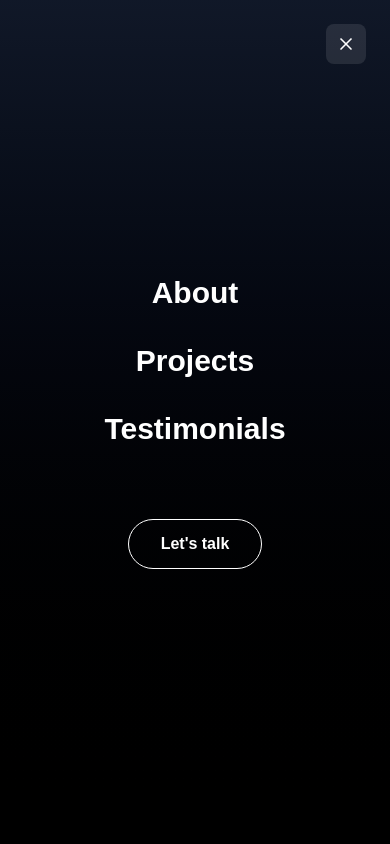
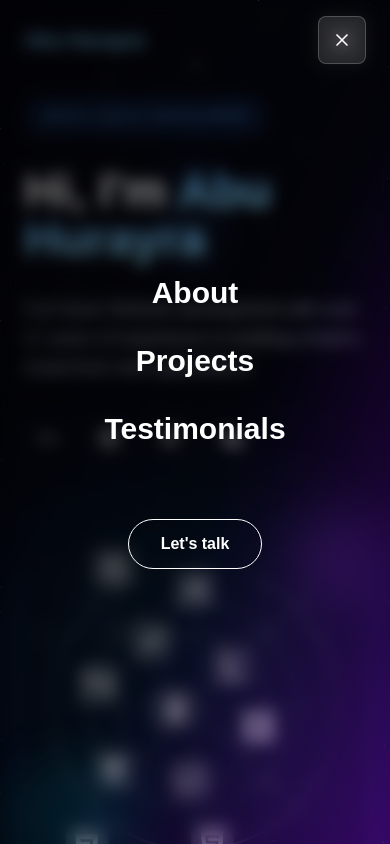
Before and after one commit to hurayracodes/abuhurayra, a React (Vite) app: page / in a window 390 px wide. Both pictures are taken after a click on the button 342 px from the left and 40 px from the top of the page. Shown: the top 844 px of the page. Built offline with nearby package versions, Linux system fonts and the light colour scheme.

Commit message:
navigation btn changes

```diff
--- a/src/components/Navigation.jsx
+++ b/src/components/Navigation.jsx
@@ -48,7 +48,7 @@ function Navigation() {
 
             <h2 whileHover={{ scale: 1.05 }} className="font-semibold text-xl bg-linear-to-b from-blue-400 to-cyan-200 bg-clip-text text-transparent">Abu Hurayra</h2>
 
-          {/* Desktop Menu */}
+          {/* mobile Menu */}
           <div className="hidden md:flex items-center gap-8">
             {menuItems.map((item) => (
               <button
@@ -91,7 +91,7 @@ function Navigation() {
       {/* Full-Screen Mobile Menu */}
         {isOpen && (
           <div
-            className="fixed inset-0 z-50 flex flex-col items-center justify-center bg-linear-to-b from-gray-900 to-black text-white"
+            className="fixed inset-0 z-50 flex flex-col items-center justify-center bg-linear-to-br from-black/60 via-black/40 to-purple-700/40 backdrop-blur-sm text-white"
             initial={{ opacity: 0 }}
             animate={{ opacity: 1 }}
             exit={{ opacity: 0 }}
@@ -99,7 +99,7 @@ function Navigation() {
             {/* Close Button */}
             <button
               onClick={() => setIsOpen(false)}
-              className="absolute top-6 right-6 w-10 h-10 rounded-lg bg-white/10 flex items-center justify-center hover:bg-white/20 transition-colors"
+              className="absolute top-4 right-6 w-12 h-12 rounded-lg bg-white/10 flex border border-white/20 items-center justify-center transition-colors"
               whileHover={{ scale: 1.1 }}
             >
               <X className="w-5 h-5 text-white" />
```
